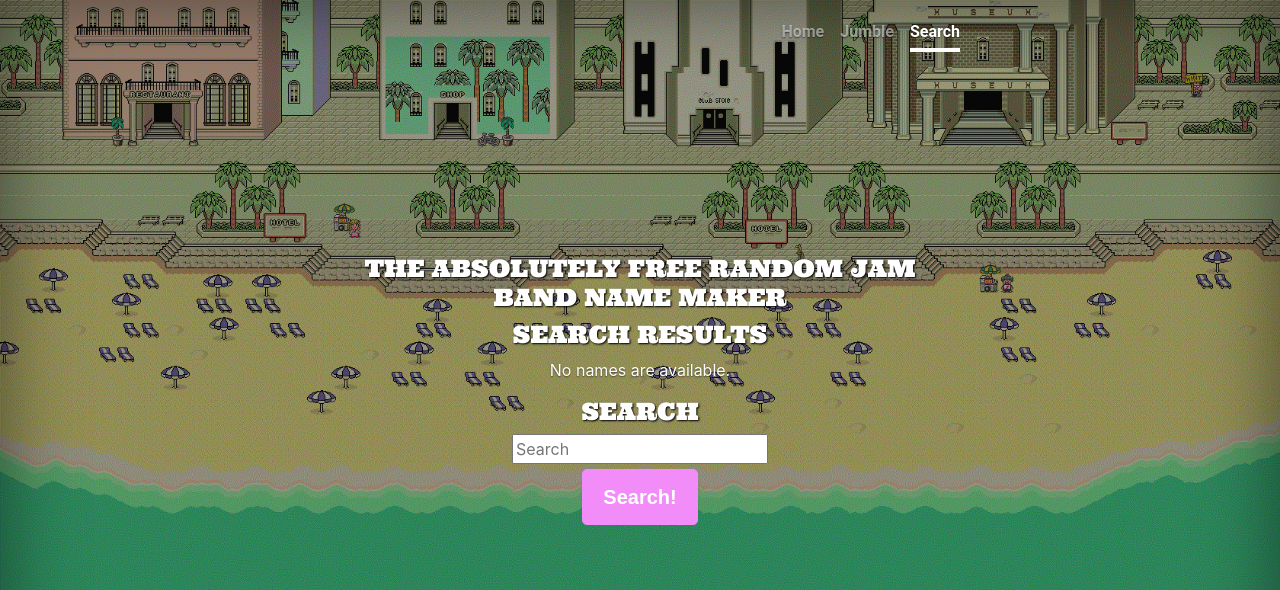
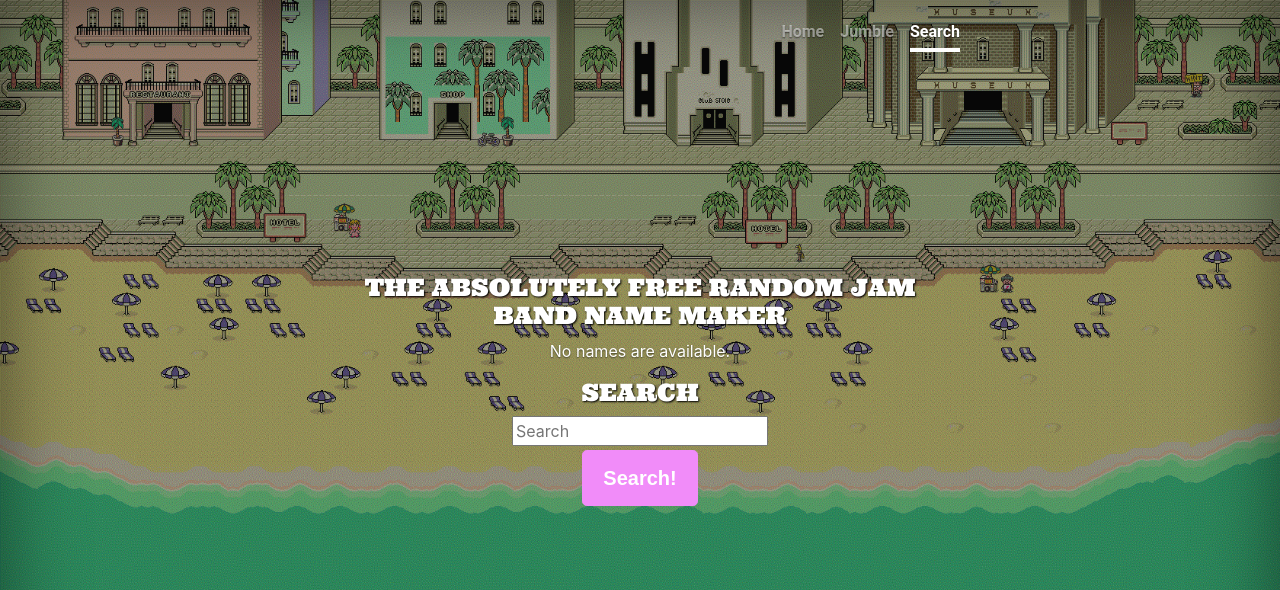
Before and after one commit to bigfirellc/absolutelyfree, a Django app: page /results/ in a window 1280 px wide. Shown: the top 590 px of the page. Run offline with Django 3.2, Linux system fonts and the light colour scheme; data that the repository does not hold is empty; some libraries are stand-ins or nearby versions; some web fonts are replaced.

Commit message:
search page appearance fixes

```diff
--- a/rand/templates/rand/search.html
+++ b/rand/templates/rand/search.html
@@ -35,8 +35,6 @@
 <main role="main" class="inner cover">
   <h1 class="cover-heading">THE ABSOLUTELY FREE RANDOM JAM BAND NAME MAKER</h1>
 
-  <h1 class="margin-top: 1em; cover-heading">SEARCH</h1>
-
 <form action="{% url 'search_results' %}" method="get">
   <input name="q" type="text" placeholder="Search"/>
 </form>
--- a/rand/templates/rand/search_results.html
+++ b/rand/templates/rand/search_results.html
@@ -35,9 +35,7 @@
 <main role="main" class="inner cover">
   <h1 class="cover-heading">THE ABSOLUTELY FREE RANDOM JAM BAND NAME MAKER</h1>
 
-  <h1 class="margin-top: 1em; cover-heading">SEARCH RESULTS</h1>
-
-  {% if object_list %}
+ {% if object_list %}
       {% for band in object_list %}
       <p class="result" style="padding: 0em">{{ band.bandname_text }}</p>
       {% endfor %}
```
